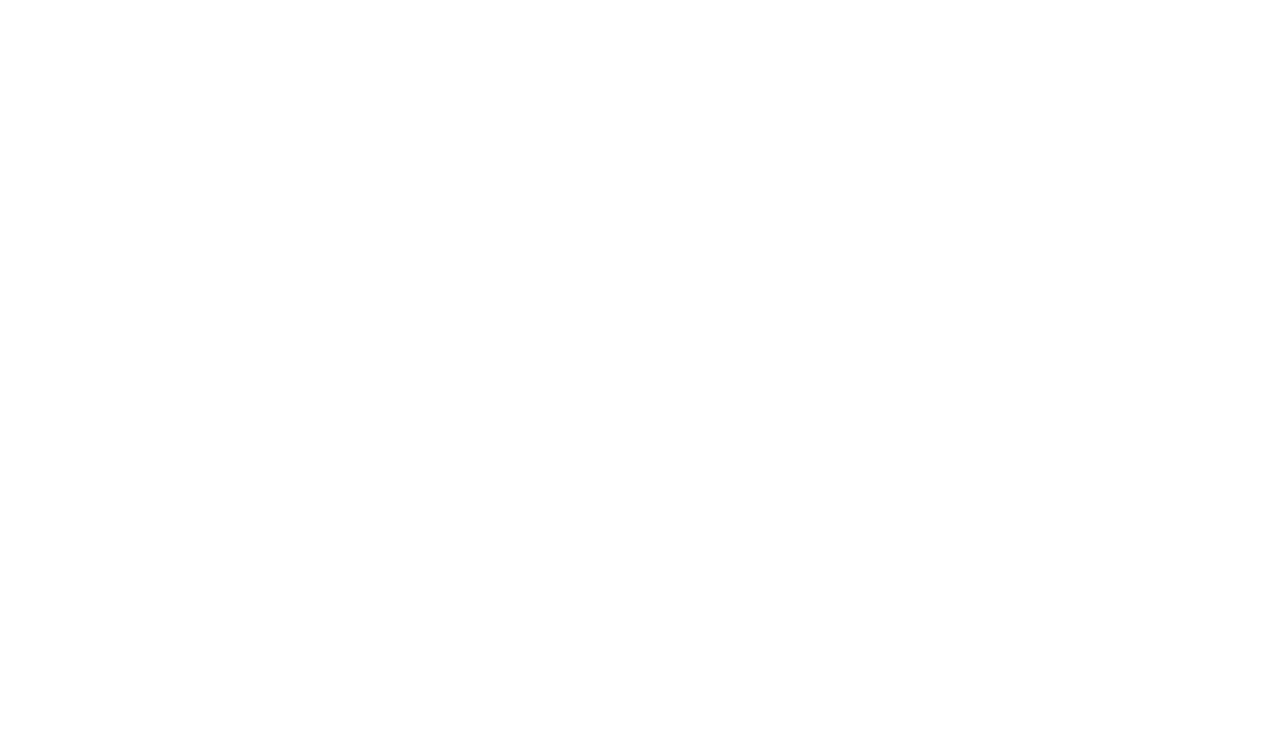
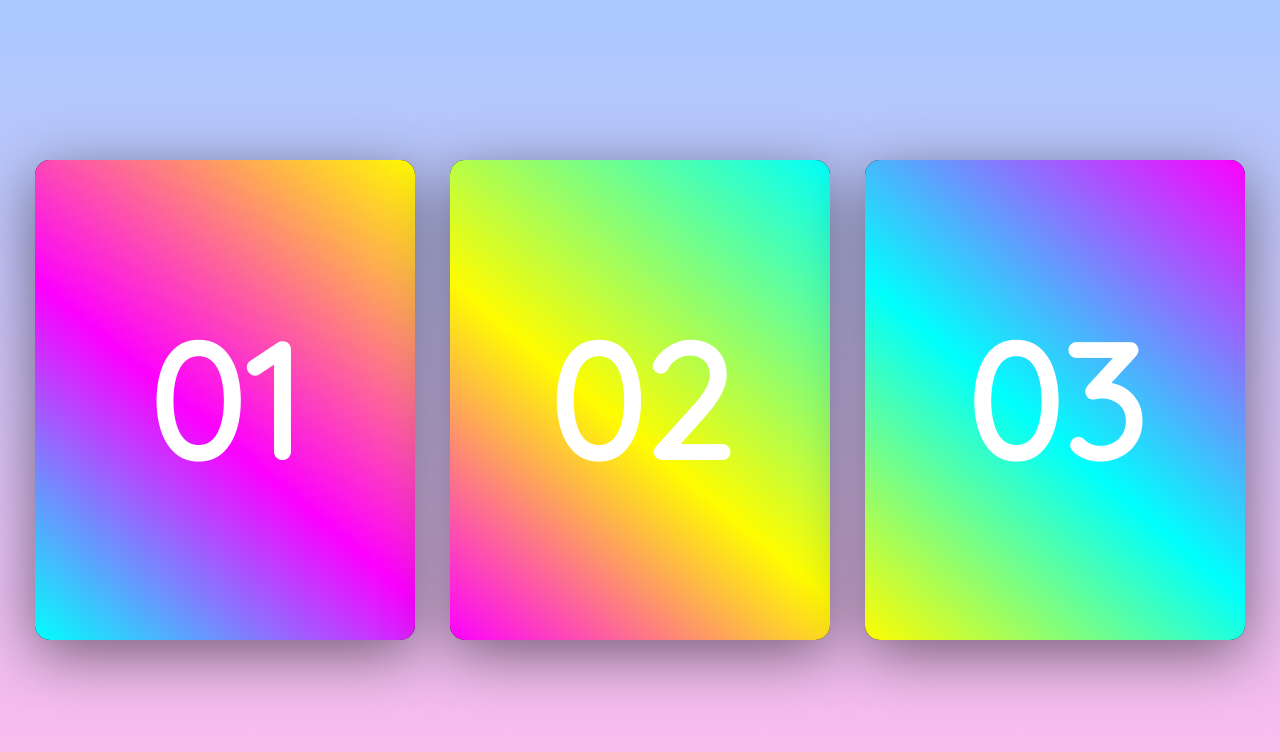
Before and after one commit to DoaaOsamaK/ProgrammingCards-Frontend, a plain HTML site: page index.html in a window 1280 px wide. Drawn offline with Linux system fonts and the light colour scheme; a web font is replaced by a local one.

Commit message:
create cards with css

```diff
--- a/index.html
+++ b/index.html
@@ -7,6 +7,45 @@
     <link rel="stylesheet" href="stylesheet.css">
 </head>
 <body>
-
+    <!-- all section -->
+    <div class="container">
+        <div class="card">
+            <div class="face face1">
+                <div class="content">
+                    <span class="stars"></span>
+                    <h2 class="java">Java</h2>
+                    <p class="java">Java is a versatile, object-oriented programming language known for its platform independence. It is widely used in building robust and scalable enterprise applications, Android mobile apps, and web-based systems. Java's syntax emphasizes readability and simplicity. </p>
+                </div>
+            </div>
+            <div class="face face2">
+                <h2>01</h2>
+            </div>
+        </div>
+        <div class="card">
+            <div class="face face1">
+                <div class="content">
+                    <span class="stars"></span>
+                    <h2 class="Python">Python</h2>
+                    <p class="Python">Python is a dynamic and easy-to-learn programming language, favored for its simplicity and readability. With a vast ecosystem of libraries and frameworks, Python is extensively used in web development, data science, artificial intelligence, and automation. Its clear syntax promotes rapid development and encourages code readability.</p>
+                </div>
+            </div>
+            <div class="face face2">
+                <h2>02</h2>
+            </div>
+        </div>
+        <div class="card">
+            <div class="face face1">
+                <div class="content">
+                    <span class="stars"></span>
+                    <h2 class="cpp">c++</h2>
+                    <p class="cpp">C++:
+                        C++ is a powerful, high-performance programming language with a rich set of features. Known for its efficiency and flexibility, C++ is widely employed in developing system software, game engines, and resource-intensive applications. It supports both procedural and object-oriented programming paradigms.</p>
+                </div>
+            </div>
+            <div class="face face2">
+                <h2>03</h2>
+            </div>
+        </div>
+    </div>
 </body>
 </html>
--- a/stylesheet.css
+++ b/stylesheet.css
@@ -0,0 +1,107 @@
+@import url('https://fonts.googleapis.com/css?family=Muli&display=swap');
+@import url('https://fonts.googleapis.com/css?family=Quicksand&display=swap');
+
+body {
+    margin: 0;
+    padding: 0;
+    display: flex;
+    justify-content: center;
+    align-items: center;
+    font-family: "Quicksand";
+    min-height: 100vh;
+    background-color: #a9c9ff;
+    background-image: linear-gradient(180deg, #a9c9ff 0%, #ffbbec 100%);
+}
+
+body .container {
+    max-width: 100vw;
+    display: grid;
+    grid-template-columns: repeat(auto-fit, minmax(300px, 1fr));
+    grid-gap: 35px;
+    margin: 0 auto;
+    padding: 40px 0;
+}
+
+body .container .card {
+    position: relative;
+    width: 380px;
+    height: 480px;
+    margin: 0 auto;
+    background: #000;
+    border-radius: 15px;
+    box-shadow: 0 15px 60px rgba(0, 0, 0, 0.5);
+}
+
+body .container .card .face {
+    position: absolute;
+    left: 0;
+    width: 100%;
+    height: 100%;
+    display: flex;
+    align-items: center;
+    justify-content: center;
+}
+
+body .container .card .face.face1 {
+    box-sizing: border-box;
+    padding: 20px;
+}
+
+body .container .card .face.face1 h2 {
+    margin: 0;
+    padding: 0;
+}
+
+body .container .card .face.face1 .java {
+    background-color: #fffc00;
+    -webkit-background-clip: text;
+    -webkit-text-fill-color: transparent;
+}
+
+body .container .card .face.face1 .cpp {
+    background-color: #00fffc;
+    -webkit-background-clip: text;
+    -webkit-text-fill-color: transparent;
+}
+
+body .container .card .face.face1 .Python {
+    background-color: #fc00ff;
+    -webkit-background-clip: text;
+    -webkit-text-fill-color: transparent;
+}
+
+body .container .card .face.face2 {
+    transition: 0.5s;
+}
+
+body .container .card .face.face2 h2 {
+    margin: 0;
+    padding: 0;
+    font-size: 10em;
+    color: #fff;
+    z-index: 10;
+    transition: 0.2s ease-in-out;
+}
+
+body .container .card:hover .face.face2 {
+    height: 60px;
+}
+
+body .container .card:hover .face.face2 h2 {
+    font-size: 2em;
+}
+
+body .container .card:nth-child(1) .face.face2 {
+    background-image: linear-gradient(40deg, #00fffc 0%, #fc00ff 45%, #fffc00 100%);
+    border-radius: 15px;
+}
+
+body .container .card:nth-child(3) .face.face2 {
+    background-image: linear-gradient(40deg, #fffc00 0%, #00fffc 45%, #fc00ff 100%);
+    border-radius: 15px;
+}
+
+body .container .card:nth-child(2) .face.face2 {
+    background-image: linear-gradient(40deg, #fc00ff 0%, #fffc00 45%, #00fffc 100%);
+    border-radius: 15px;
+}
```
